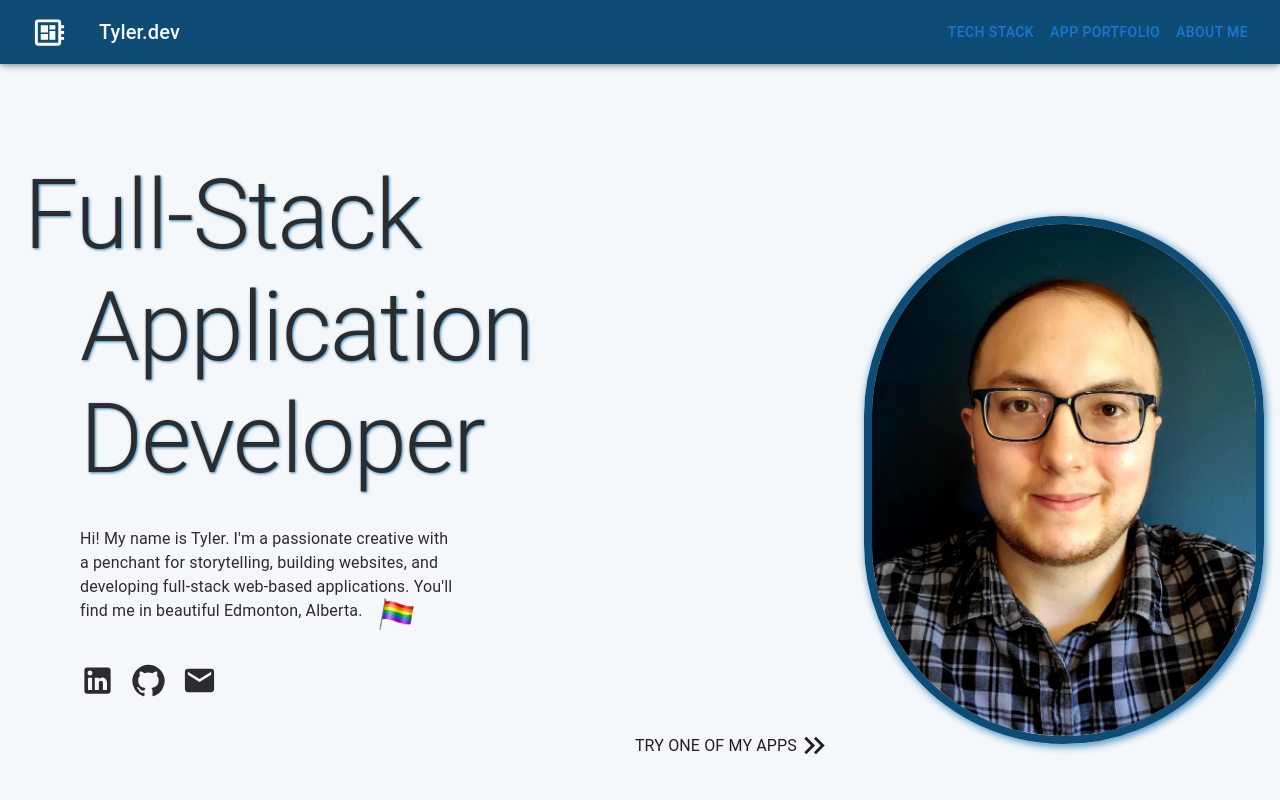
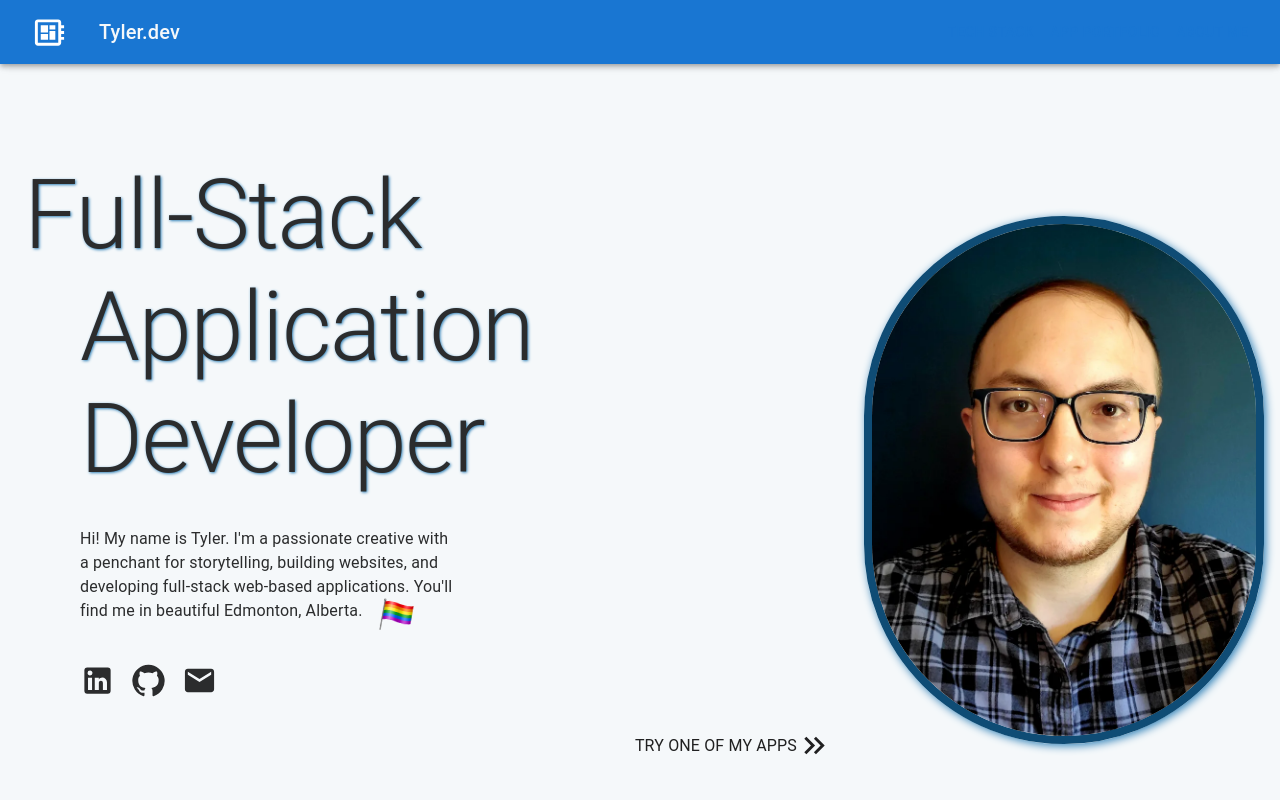
Before and after one commit to Turgon16/portfolio-website, a Next.js app in the folder frontend/: page / in a window 1280 px wide. Shown: the top 800 px of the page. Built offline with nearby package versions, Linux system fonts and the light colour scheme.

Commit message:
Styles: Nav background moved to class

```diff
--- a/frontend/src/components/NavBar.js
+++ b/frontend/src/components/NavBar.js
@@ -43,7 +43,7 @@ const NavBar = () => {
     const router = useRouter();
 
     return (
-        <AppBar position="sticky" sx={{ background: '#0F4C75' }}>
+        <AppBar position="sticky" className={styles.background}>
             <Container maxWidth="xl">
                 <Toolbar disableGutters>
                     {/* Below is the md-xl view of the appbar */}
@@ -142,31 +142,6 @@ const NavBar = () => {
                             ))}
                         </Menu>
                     </Box>
-                    {/* <IconButton
-                    sx={{ display: { xs: 'flex', md: 'none' }, mr: 1, color: 'white' }}
-                    onClick={ () => {
-                        router.push('../');
-                    }}>
-                    <DeveloperBoardIcon />
-                </IconButton>
-                <Typography
-                    variant="h5"
-                    noWrap
-                    component="a"
-                    href=""
-                    sx={{
-                    mr: 2,
-                    display: { xs: 'flex', md: 'none' },
-                    flexGrow: 1,
-                    fontFamily: 'monospace',
-                    fontWeight: 700,
-                    letterSpacing: '.3rem',
-                    color: 'inherit',
-                    textDecoration: 'none',
-                    }}
-                >
-                    Tyler Hum
-                </Typography>       */}
                 </Toolbar>
             </Container>
         </AppBar>
--- a/frontend/src/styles/NavBar.module.css
+++ b/frontend/src/styles/NavBar.module.css
@@ -1,3 +1,6 @@
+.background {
+    background: var(--dk-blue);
+}
 .navbarTitle {
     padding: 1rem;
     font-size: 2rem;
```
